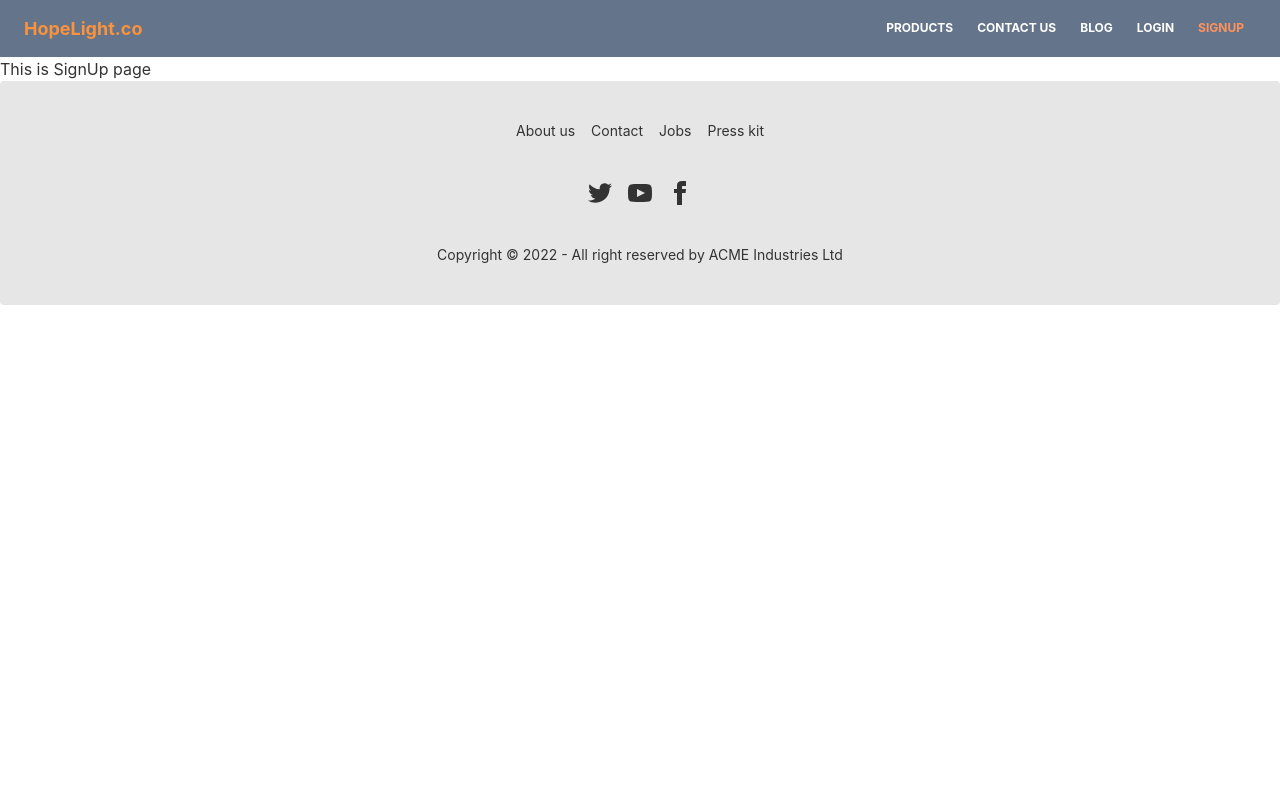
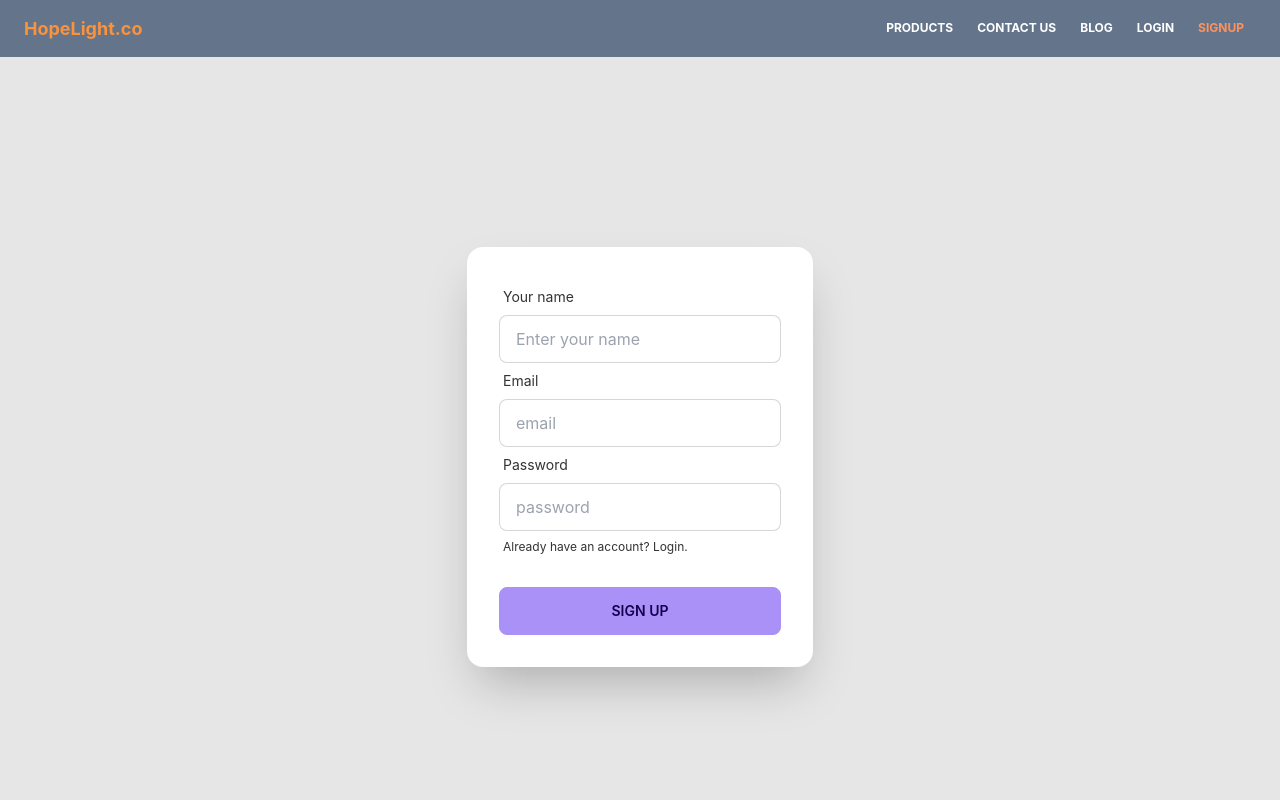
Before and after one commit to Shikder-Vai/hopeLight, a React (Create React App) app: page /signUp in a window 1280 px wide. Shown: the top 800 px of the page. Built offline with nearby package versions, Linux system fonts and the light colour scheme; no server answers.

Commit message:
login section done

```diff
--- a/public/index.html
+++ b/public/index.html
@@ -24,7 +24,7 @@
       work correctly both with client-side routing and a non-root public URL.
       Learn how to configure a non-root public URL by running `npm run build`.
     -->
-    <title>React App</title>
+    <title>HopeLight</title>
   </head>
   <body>
     <noscript>You need to enable JavaScript to run this app.</noscript>
--- a/src/App.js
+++ b/src/App.js
@@ -18,6 +18,7 @@ function App() {
       <Navbar />
       <Routes>
         <Route path="/" element={<Home />}></Route>
+        <Route path="/home" element={<Home />}></Route>
         <Route path="/products" element={<AllProducts />} />
         <Route path="/contactUs" element={<ContactUs />} />
         <Route path="/blogs" element={<Blogs />} />
--- /dev/null
+++ b/src/Components/Loading/Loading.js
@@ -0,0 +1,11 @@
+import React from "react";
+
+const Loading = () => {
+  return (
+    <div className=" flex justify-center items-center my-8 p-3">
+      <progress class="progress w-56 bg-orange-500"></progress>
+    </div>
+  );
+};
+
+export default Loading;
--- a/src/Components/Login/Login.js
+++ b/src/Components/Login/Login.js
@@ -1,9 +1,153 @@
-import React from "react";
+import React, { useRef } from "react";
+import { Link, useLocation, useNavigate } from "react-router-dom";
+import google from "../../Assest/google.png";
+import auth from "../../firebase.init";
+import {
+  useSendPasswordResetEmail,
+  useSignInWithEmailAndPassword,
+  useSignInWithGoogle,
+} from "react-firebase-hooks/auth";
+import { toast } from "react-toastify";
+import Loading from "../Loading/Loading";
 
 const Login = () => {
+  const navigate = useNavigate();
+  const location = useLocation();
+  const emailRef = useRef("");
+
+  let from = location.state?.from?.pathname || "/home";
+  const [signInWithEmailAndPassword, user, loading, error] =
+    useSignInWithEmailAndPassword(auth);
+  const [signInWithGoogle, user1, loading1, error1] = useSignInWithGoogle(auth);
+  const [sendPasswordResetEmail, sending] = useSendPasswordResetEmail(auth);
+  let errorMessage;
+  let errorMessage1;
+
+  if (loading || sending || loading1) {
+    return <Loading></Loading>;
+  }
+  if (user || user1) {
+    fetch("https://ns-mobile-house.herokuapp.com/login", {
+      method: "POST",
+      body: JSON.stringify({
+        email: user?.user?.email,
+      }),
+      headers: {
+        "Content-type": "application/json",
+      },
+    })
+      .then((res) => res.json())
+      .then((data) => {
+        localStorage.setItem("accessToken", data?.token);
+        toast.success("Welcome To HopeLight.co");
+        navigate(from, { replace: true });
+      });
+  }
+  if (error || error1) {
+    errorMessage = <p className="text-red-500">{error?.message} </p>;
+    errorMessage1 = <p className=" text-red-500">{error?.message} </p>;
+  }
+
+  const handleLogin = (event) => {
+    event.preventDefault();
+    const email = event.target.email.value;
+    const password = event.target.password.value;
+    console.log(email, password);
+
+    signInWithEmailAndPassword(email, password);
+  };
+
+  const resetPassword = async () => {
+    const email = emailRef.current.value;
+    if (email) {
+      await sendPasswordResetEmail(email);
+      toast("Sent email");
+    } else {
+      toast("please enter your email address");
+    }
+  };
   return (
     <div>
-      <h1>This is login page</h1>
+      <section class="h-max">
+        <div class="container px-6 py-12 h-full">
+          <div class="flex justify-center items-center flex-wrap h-full g-6 text-gray-800">
+            <div class="md:w-8/12 lg:w-6/12 mb-12 md:mb-0">
+              <img
+                src="https://mdbcdn.b-cdn.net/img/Photos/new-templates/bootstrap-login-form/draw2.svg"
+                class="w-full"
+                alt=""
+              />
+            </div>
+            <div class="md:w-8/12 lg:w-5/12 lg:ml-20">
+              <div className="flex justify-center my-2 items-center">
+                <h1 className="text-3xl font-serif p-3 font-bold text-green-600">
+                  Login
+                </h1>
+              </div>
+              <form onSubmit={handleLogin}>
+                {/* <!-- Email input --> */}
+                <div class="mb-6">
+                  <input
+                    type="text"
+                    name="email"
+                    class="form-control block w-full px-4 py-2 text-xl font-normal text-gray-700 bg-white bg-clip-padding border border-solid border-gray-300 rounded transition ease-in-out m-0 focus:text-gray-700 focus:bg-white focus:border-blue-600 focus:outline-none"
+                    placeholder="Email address"
+                  />
+                </div>
+
+                {/* <!-- Password input --> */}
+                <div class="mb-6">
+                  <input
+                    type="password"
+                    name="password"
+                    class="form-control block w-full px-4 py-2 text-xl font-normal text-gray-700 bg-white bg-clip-padding border border-solid border-gray-300 rounded transition ease-in-out m-0 focus:text-gray-700 focus:bg-white focus:border-blue-600 focus:outline-none"
+                    placeholder="Password"
+                  />
+                </div>
+
+                <div class="flex justify-end items-center mb-6">
+                  <button
+                    onClick={resetPassword}
+                    class="text-blue-600 hover:text-blue-700 focus:text-blue-700 active:text-blue-800 duration-200 transition ease-in-out"
+                  >
+                    Forgot password?
+                  </button>
+                </div>
+
+                {/* <!-- Submit button --> */}
+                <button
+                  type="submit"
+                  class="inline-block px-7 py-3 bg-blue-600 text-white font-medium text-sm leading-snug uppercase rounded shadow-md hover:bg-blue-700 hover:shadow-lg focus:bg-blue-700 focus:shadow-lg focus:outline-none focus:ring-0 active:bg-blue-800 active:shadow-lg transition duration-150 ease-in-out w-full"
+                  data-mdb-ripple="true"
+                  data-mdb-ripple-color="light"
+                >
+                  Sign in
+                </button>
+
+                <div class="flex items-center my-4 before:flex-1 before:border-t before:border-gray-300 before:mt-0.5 after:flex-1 after:border-t after:border-gray-300 after:mt-0.5">
+                  <p class="text-center font-semibold mx-4 mb-0">OR</p>
+                </div>
+                {errorMessage}
+                {errorMessage1}
+                <button
+                  onClick={() => signInWithGoogle()}
+                  class="px-7 py-3 btn text-white font-medium text-sm leading-snug uppercase rounded shadow-md hover:shadow-lg focus:shadow-lg focus:outline-none focus:ring-0 active:shadow-lg transition duration-150 ease-in-out w-full flex justify-center items-center mb-3"
+                >
+                  {/* <!-- Facebook --> */}
+                  <img class="w-3.5 h-3.5 mr-2" src={google} alt="" />
+                  Continue with Google
+                </button>
+                <Link
+                  to={"/signUp"}
+                  class="text-blue-600 hover:text-blue-700 focus:text-blue-700 active:text-blue-800 duration-200 transition ease-in-out"
+                >
+                  New on this websitee? Registration
+                </Link>
+              </form>
+            </div>
+          </div>
+        </div>
+      </section>
     </div>
   );
 };
--- a/src/Components/SignUp/SignUp.js
+++ b/src/Components/SignUp/SignUp.js
@@ -1,9 +1,59 @@
 import React from "react";
+import { Link } from "react-router-dom";
 
 const SignUp = () => {
   return (
-    <div>
-      <h1>This is SignUp page</h1>
+    <div class="hero min-h-screen bg-base-200">
+      <div class="hero-content flex justify-center items-center">
+        <div class="card flex-shrink-0 w-full max-w-sm shadow-2xl bg-base-100">
+          <div class="card-body">
+            <form>
+              <div class="form-control">
+                <label class="label">
+                  <span class="label-text">Your name</span>
+                </label>
+                <input
+                  type="text"
+                  name="name"
+                  placeholder="Enter your name"
+                  class="input input-bordered"
+                />
+              </div>
+              <div class="form-control">
+                <label class="label">
+                  <span class="label-text">Email</span>
+                </label>
+                <input
+                  type="text"
+                  name="email"
+                  placeholder="email"
+                  class="input input-bordered"
+                />
+              </div>
+              <div class="form-control">
+                <label class="label">
+                  <span class="label-text">Password</span>
+                </label>
+                <input
+                  type="text"
+                  placeholder="password"
+                  class="input input-bordered"
+                />
+                <label class="label">
+                  <Link to={"/login"} class="label-text-alt link link-hover">
+                    Already have an account? Login.
+                  </Link>
+                </label>
+              </div>
+              <div class="form-control mt-6">
+                <button type="submit" class="btn btn-primary">
+                  Sign Up
+                </button>
+              </div>
+            </form>
+          </div>
+        </div>
+      </div>
     </div>
   );
 };
--- a/src/Pages/Home/Reviews/Reviews.js
+++ b/src/Pages/Home/Reviews/Reviews.js
@@ -4,15 +4,16 @@ import Review from "./Review/Review";
 
 const Reviews = () => {
   const [reviews] = useReviews();
-  console.log(reviews);
   return (
     <div className=" my-7">
       <div className=" my-7 flex justify-center items-center">
-        <h1 className="text-2xl underline text-sky-300 ">Customer Reviews</h1>
+        <h1 className="text-2xl mt-5 underline text-sky-300 ">
+          Customer Reviews
+        </h1>
       </div>
       <div className="grid p-8 grid-cols-1 md:grid-cols-2 lg:grid-cols-3 gap-5">
         {reviews.slice(0, 6).map((review) => (
-          <Review review={review} />
+          <Review key={review?._id} review={review} />
         ))}
       </div>
     </div>
```
Also changed, not shown: src/Assest/404.gif (added), src/Assest/google.png (added).
